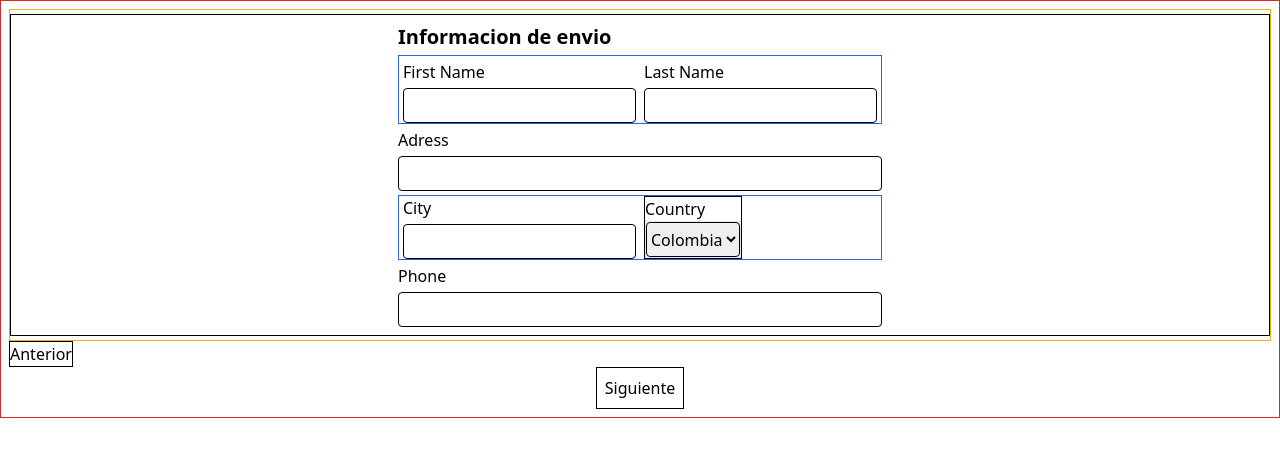
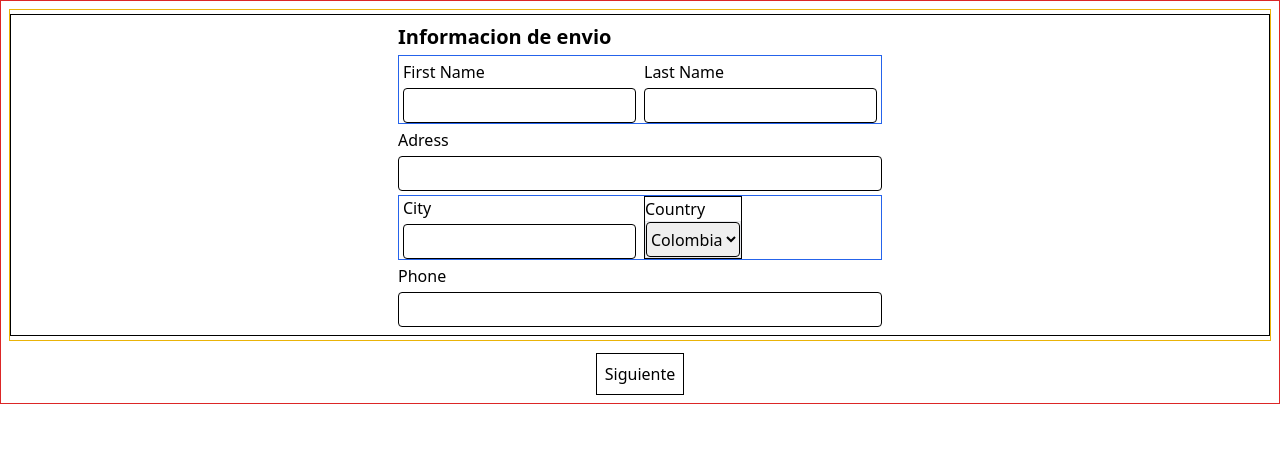
Before and after one commit to Daniel-Esneider-Gualtero-Gonzalez/dinamic-form, a React (Vite) app: page / in a window 1280 px wide. Shown: the top 456 px of the page. Built offline with nearby package versions, Linux system fonts and the light colour scheme.

Commit message:
agregue estado par la navegacion del form

```diff
--- a/src/FormDinamic.jsx
+++ b/src/FormDinamic.jsx
@@ -1,49 +1,82 @@
-import React, { useRef } from 'react'
-import ShippingInformation from './ShippingInformation'
-import PaymentIu from './PaymentIu'
+import React, { useRef, useState } from "react";
+import ShippingInformation from "./ShippingInformation";
+import PaymentIu from "./PaymentIu";
 
 function FormDinamic() {
-
-  const refformPayout = useRef()
+  const [isPreviu,setIsPreviu] = useState(false)
+  const refformPayout = useRef();
   const submitDinamicForm = (e) => {
-    e.preventDefault()
-    const form = new FormData(e.currentTarget)
+    e.preventDefault();
+    const form = new FormData(e.currentTarget);
     form.forEach((value, key) => {
-      console.log("value ", value, key)
-    })
-  }
-
-
+      console.log("value ", value, key);
+    });
+  };
 
   return (
-    <div className='contentForm px-2 py-2 border border-red-600'>
-      <form ref={refformPayout} onSubmit={submitDinamicForm} id='formDinamic' className='border border-yellow-500  py-1 flex overflow-hidden'>
-
-       <div className='border py-2 px-2 sm:flex justify-center border-black   w-full flex-0 flex-shrink-0 flex-auto' >
-        <ShippingInformation />
-
-       </div>
-       <div className='justify-center flex border py-2 px-2 border-black  mx-1 w-full flex-0 flex-shrink-0 flex-auto' >
-        <PaymentIu />
-
-       </div>
-
-
+    <div className="contentForm px-2 py-2 border border-red-600">
+      <form
+        ref={refformPayout}
+        onSubmit={submitDinamicForm}
+        id="formDinamic"
+        className="border border-yellow-500  py-1 flex overflow-hidden"
+      >
+        <div className="border py-2 px-2 sm:flex justify-center border-black   w-full flex-0 flex-shrink-0 flex-auto">
+          <ShippingInformation />
+        </div>
+        <div className="justify-center flex border py-2 px-2 border-black  mx-1 w-full flex-0 flex-shrink-0 flex-auto">
+          <PaymentIu />
+        </div>
       </form>
 
-      <button onClick={()=>{
-        if(refformPayout.current.scrollLeft > refformPayout.current.clientWidth){
-          refformPayout.current.scrollTo({left: refformPayout.current.scrollLeft - (refformPayout.current.scrollWidth / 2),behavior:'smooth' })
-        }
-      }} className='border border-black'>Anterior</button>
-      <button className='border border-black mx-auto flex py-2 px-2 hover:bg-green-600' onClick={()=>{
+      <div className="flex justify-center mt-3">
 
-        console.log("scoll del formdinamic",formDinamic.scrollWidth / 2)
-        refformPayout.current.scrollTo({left:refformPayout.current.scrollLeft + (refformPayout.current.scrollWidth / 2) , behavior:'smooth'})
+        {refformPayout.current && isPreviu  ?
+        <button
+          onClick={() => {
+            if (
+              refformPayout.current.scrollLeft >
+              refformPayout.current.clientWidth
+            ) {
+              refformPayout.current.scrollTo({
+                left:
+                  refformPayout.current.scrollLeft -
+                  refformPayout.current.scrollWidth / 2,
+                behavior: "smooth",
+              });
+            }
+            // toca aqui tambien calcular lo que le quitamos ya que con scrollTo , no cambia de una vez el valor del scroll
+            if(refformPayout.current.scrollLeft -
+              refformPayout.current.scrollWidth / 2 <= refformPayout.current.clientWidth){
+              setIsPreviu(false)
+            }
+          }}
+          className="border border-black py-2 px-2 hover:bg-green-600"
+        >
+          Anterior
+        </button> : null}
 
-      }}>Siguiente</button>
+        <button
+          className="border border-black  py-2 px-2 hover:bg-green-600"
+          onClick={() => {
+            setIsPreviu(true)
+            console.log(
+              "scoll del formdinamic",
+              refformPayout.current.scrollWidth / 2
+            );
+            refformPayout.current.scrollTo({
+              left:
+                refformPayout.current.scrollLeft +
+                refformPayout.current.scrollWidth / 2,
+              behavior: "smooth",
+            });
+          }}
+        >
+          Siguiente
+        </button>
+      </div>
     </div>
-  )
+  );
 }
 
-export default FormDinamic
+export default FormDinamic;
```
Also changed, not shown: 1 other file (tests, documents, lock files or other folders).
